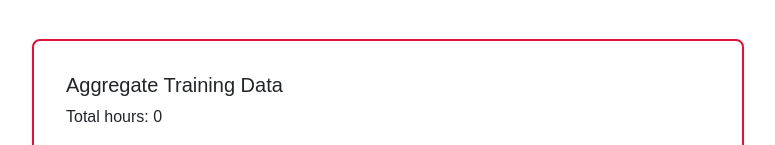
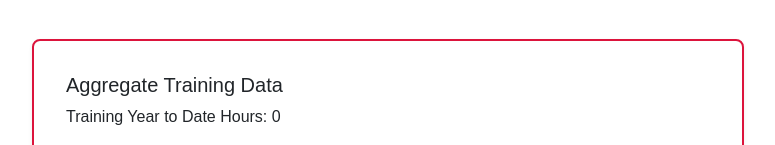
Before and after one commit to edwinharvard/Athlete-Training-Log, a Flask app: page /athlete-home in a window 1280 px wide. Shown: the part 457-602 px from the top of the page, without its empty margins (252-1027 px from the left). Run offline with Flask 3, Linux system fonts and the light colour scheme; a user stored in the database is signed in; data comes from the database, SQL or seed files in the repository; data that the repository does not hold is empty; parts of the project's set-up code (start-up, migrations or seed data) failed here and were passed over.

Commit message:
change to nordic calendar year

```diff
--- a/app.py
+++ b/app.py
@@ -681,11 +681,33 @@ def athlete_home():
         if d in workouts_by_date:
             workouts_by_date[d].append(w)
 
-    # 4) Compute total hours
+
+    today = date.today()
+
+    # if we’re before May 1, then our current training year started last May 1…
+    if today < date(today.year, 5, 1):
+        start_year = date(today.year - 1, 5, 1)
+        end_year   = date(today.year,     4, 15)
+    else:
+        # otherwise our current training year runs from this May 1 → next Apr 15
+        start_year = date(today.year,     5, 1)
+        end_year   = date(today.year + 1, 4, 15)
+
+    # turn them into ISO strings for SQLite
+    start_iso = start_year.isoformat()
+    end_iso   = end_year.isoformat()
+
+    # now your query will actually fall into the proper window
     total = db.execute(
-        "SELECT SUM(completed_hours) AS total_hours FROM workout WHERE user_id = ?",
-        (uid,)
+        """
+        SELECT SUM(completed_hours) AS total_hours
+        FROM workout
+        WHERE user_id = ?
+        AND date BETWEEN ? AND ?
+        """,
+        (uid, start_iso, end_iso)
     ).fetchone()["total_hours"] or 0
+
 
     # 5) Aggregate by workout_type for the pie chart
     # Option A: do it in SQL
@@ -697,7 +719,7 @@ def athlete_home():
         WHERE user_id = ? AND date BETWEEN ? AND ?
         GROUP BY workout_type
         """,
-        (uid, start, end)
+        (uid, start_iso, end_iso,)
     ).fetchall()
     types = [row["type"] for row in agg]
     hours_by_type = [row["hours"] for row in agg]
--- a/templates/athlete_home.html
+++ b/templates/athlete_home.html
@@ -39,7 +39,7 @@
     <div class="card shadow-sm">
       <div class="card-body">
         <h5 class="card-title">Aggregate Training Data</h5>
-        <p class="card-text">Total hours: {{ workout.total_hours }}</p>
+        <p class="card-text">Training Year to Date Hours: {{ workout.total_hours }}</p>
         <div class="chart-container" style="position: relative; height:40vh; width:60vw;">
           <canvas id="workoutPieChart"></canvas>
         </div>
@@ -65,7 +65,7 @@
               {% if workouts_by_date[d] %}
                 <ul class="list-unstyled mb-0">
                   {% for w in workouts_by_date[d] %}
-                    <li><strong>{{ w.completed_hours }}h</strong> – {{ w.title or w.workout_type }}</li>
+                    <li><strong>{{ w.completed_hours }}h</strong> – {{ w.workout_type }}</li>
                   {% endfor %}
                 </ul>
               {% else %}
```
